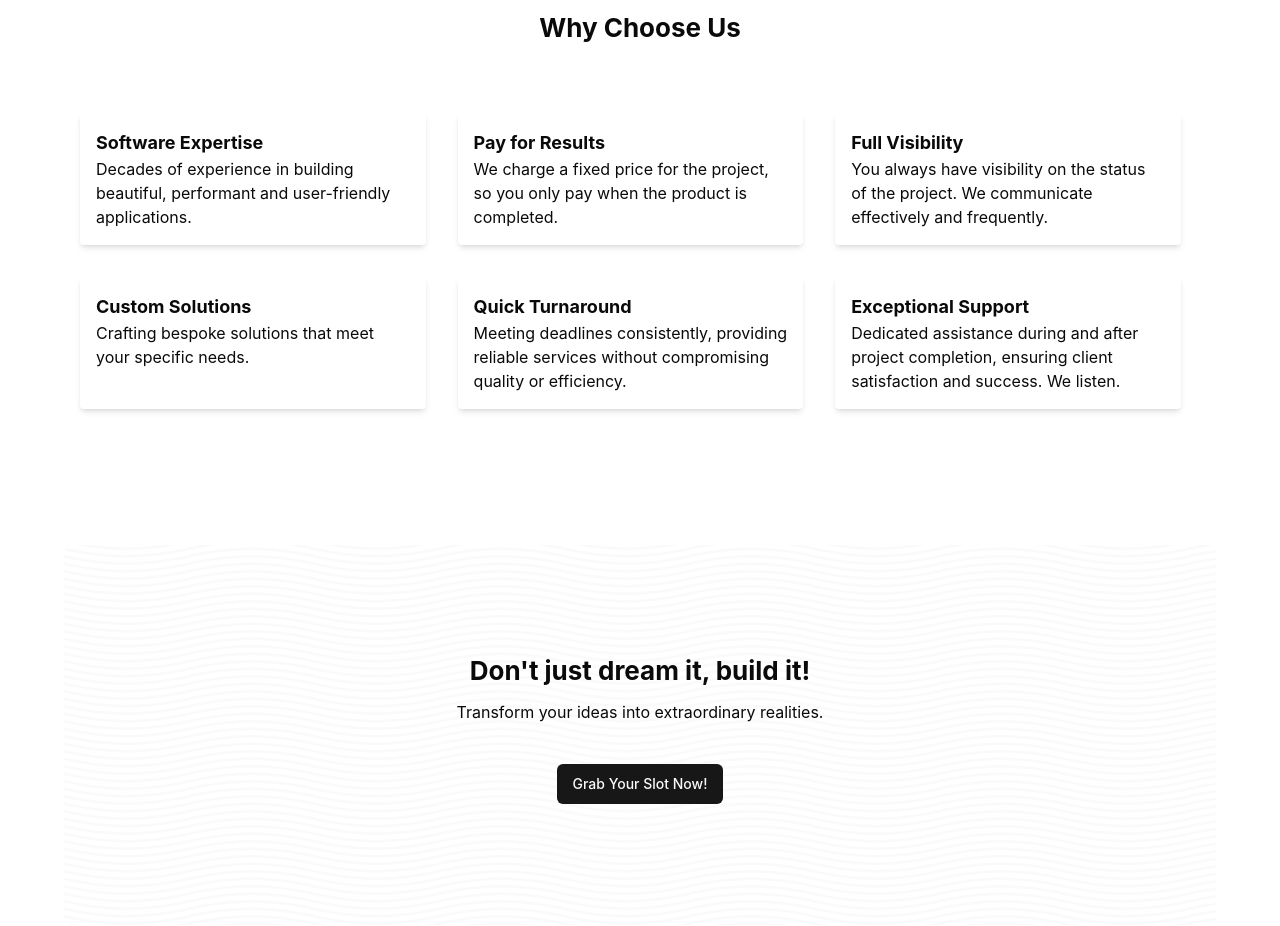
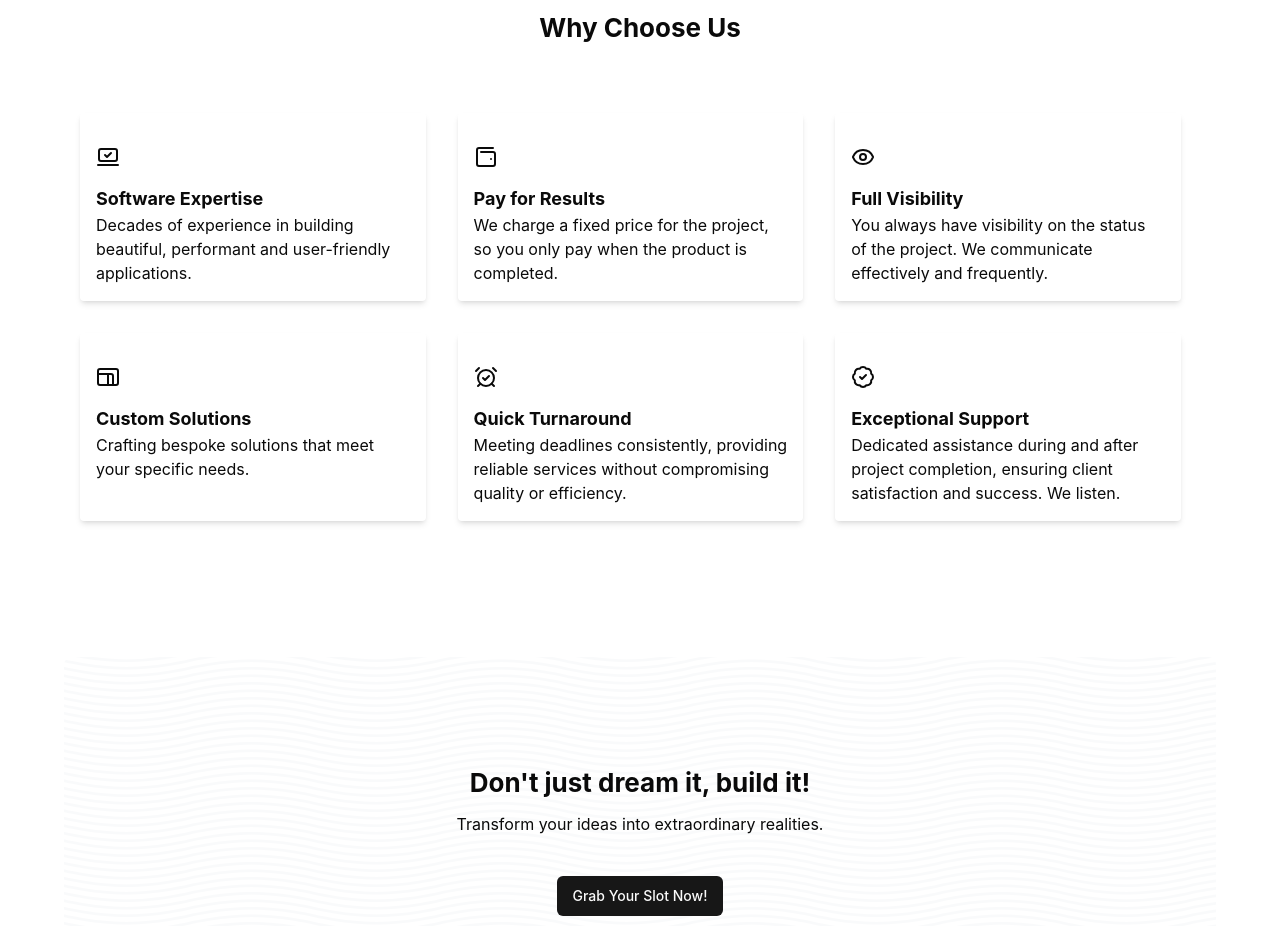
Before and after one commit to neharajesh/cbh-web-ts, a React (Vite) app: page / in a window 1280 px wide. Shown: the part 780-1706 px from the top of the page. Built offline with nearby package versions, Linux system fonts and the light colour scheme.

Commit message:
update: add icons

```diff
--- a/src/components/FeaturedSection/data.ts
+++ b/src/components/FeaturedSection/data.tsx
@@ -1,7 +1,17 @@
+import {
+  AlarmClockCheck,
+  BadgeCheck,
+  Eye,
+  LaptopMinimalCheck,
+  Proportions,
+  WalletMinimal,
+} from "lucide-react";
+import { ReactElement } from "react";
+
 type FeaturedSectionData = {
   title: string;
   description: string;
-  icon: string;
+  icon: ReactElement | string | undefined;
 };
 
 export const featuredSectionText: FeaturedSectionData[] = [
@@ -9,36 +19,36 @@ export const featuredSectionText: FeaturedSectionData[] = [
     title: "Software Expertise",
     description:
       "Decades of experience in building beautiful, performant and user-friendly applications.",
-    icon: "",
+    icon: <LaptopMinimalCheck />,
   },
   {
     title: "Pay for Results",
     description:
       "We charge a fixed price for the project, so you only pay when the product is completed.",
-    icon: "",
+    icon: <WalletMinimal />,
   },
   {
     title: "Full Visibility",
     description:
       "You always have visibility on the status of the project. We communicate effectively and frequently.",
-    icon: "",
+    icon: <Eye />,
   },
   {
     title: "Custom Solutions",
     description: "Crafting bespoke solutions that meet your specific needs.",
-    icon: "",
+    icon: <Proportions />,
   },
   {
     title: "Quick Turnaround",
     description:
       "Meeting deadlines consistently, providing reliable services without compromising quality or efficiency.",
-    icon: "",
+    icon: <AlarmClockCheck />,
   },
   {
     title: "Exceptional Support",
     description:
       "Dedicated assistance during and after project completion, ensuring client satisfaction and success. We listen.",
-    icon: "",
+    icon: <BadgeCheck />,
   },
 ];
 
--- a/src/components/FeaturedSection/index.tsx
+++ b/src/components/FeaturedSection/index.tsx
@@ -7,6 +7,7 @@ export const FeaturedSection = () => {
       <div className="w-full flex flex-wrap">
         {featuredSectionText.map((item) => (
           <div className={`w-[30%] rounded-sm shadow-md m-4 p-4`}>
+            <div className="py-4">{item.icon}</div>
             <p className="text-lg font-bold">{item.title}</p>
             <p>{item.description}</p>
           </div>
```
